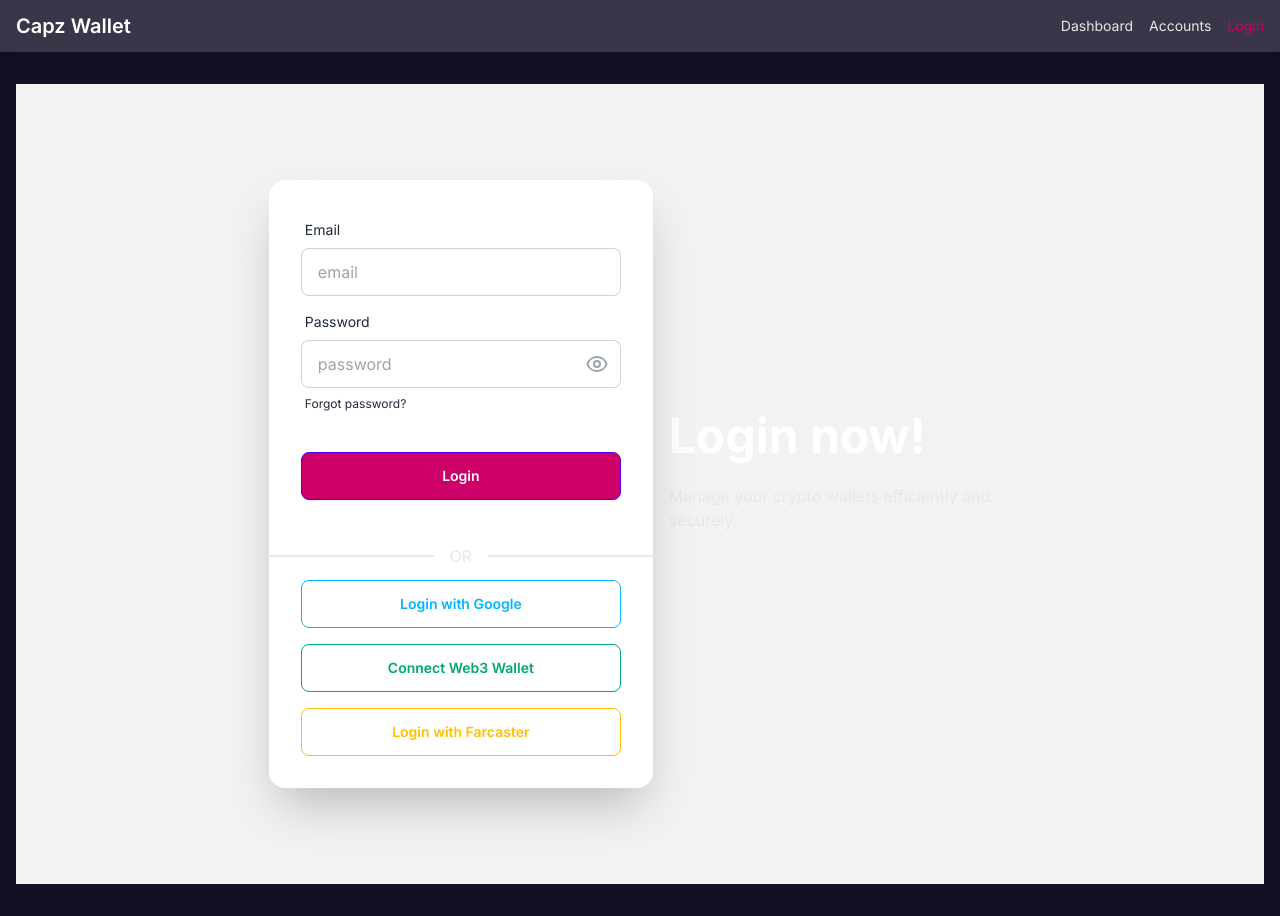
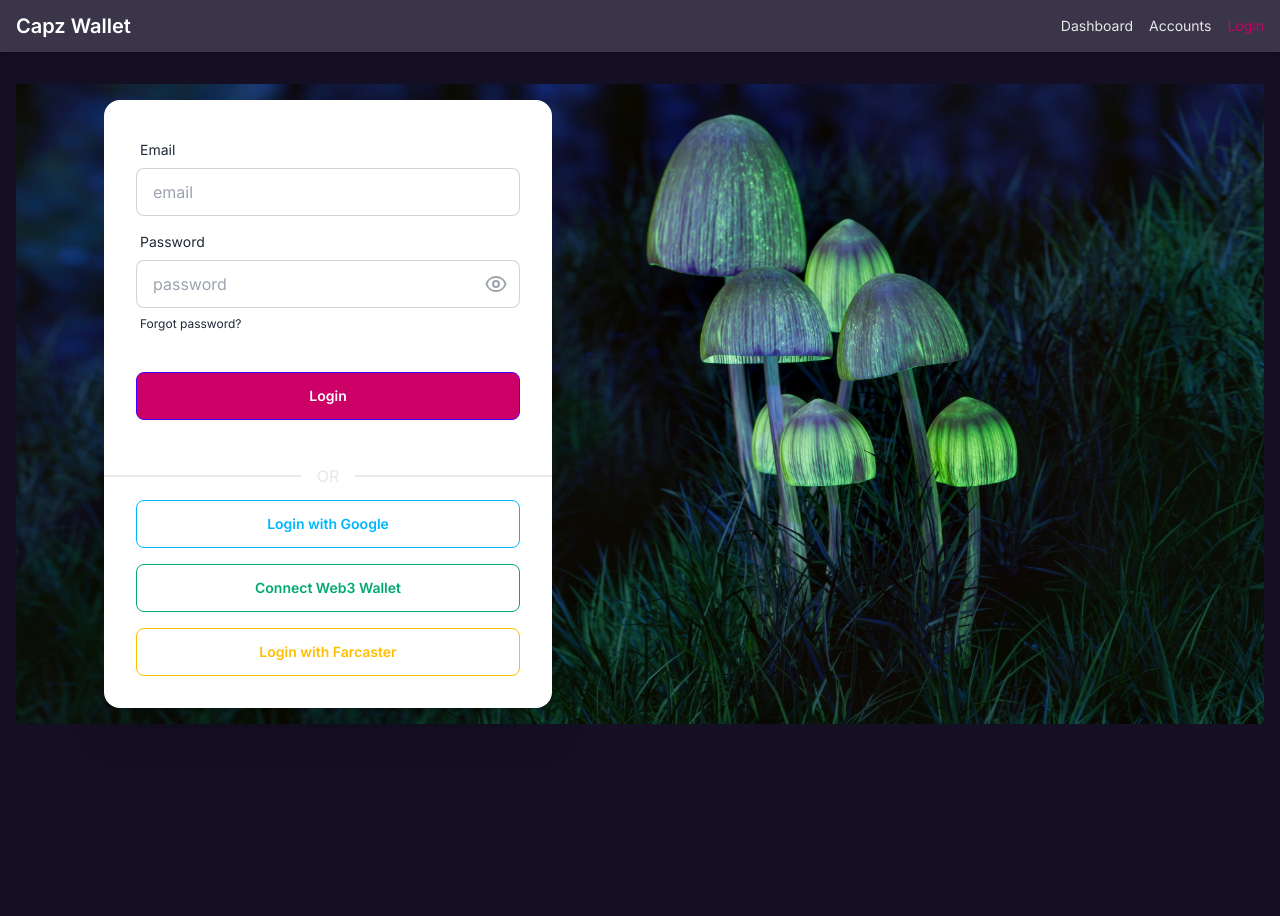
Before and after one commit to syntrofi/capz, a Next.js app: page /login in a window 1280 px wide. Built offline with nearby package versions, Linux system fonts and the light colour scheme.

Commit message:
restyled login screen

```diff
--- a/app/login/page.tsx
+++ b/app/login/page.tsx
@@ -1,10 +1,13 @@
-import React from 'react';
 import LoginForm from '@/components/LoginForm';
 
-export default function LoginPage() {
+const LoginPage: React.FC = () => {
   return (
-    <div className="min-h-screen">
-      <LoginForm />
+    <div className="min-h-screen flex flex-col">
+      <main className="flex-grow">
+        <LoginForm />
+      </main>
     </div>
   );
-}
+};
+
+export default LoginPage;
--- a/components/LoginForm.tsx
+++ b/components/LoginForm.tsx
@@ -37,13 +37,21 @@ const LoginForm: React.FC = () => {
   };
 
   return (
-    <div className="hero min-h-screen bg-base-200">
-      <div className="hero-content flex-col lg:flex-row-reverse">
-        <div className="text-center lg:text-left">
-          <h1 className="text-5xl font-bold">Login now!</h1>
-          <p className="py-6">Manage your crypto wallets efficiently and securely.</p>
-        </div>
-        <div className="card flex-shrink-0 w-full max-w-sm shadow-2xl bg-base-100">
+    <div className="flex-grow flex relative">
+      {/* Background Image */}
+      <Image
+        src="/images/login-background.jpg"
+        alt="Login background"
+        layout="fill"
+        objectFit="cover"
+        quality={100}
+        className="z-0"
+      />
+
+      {/* Left Column - Login Form */}
+      <div className="w-full md:w-1/2 flex items-center justify-center relative z-10 p-4">
+        <div className="w-full max-w-md">
+          <div className="card flex-shrink-0 w-full shadow-2xl bg-base-100">
             <form onSubmit={handleSubmit} className="card-body">
               <div className="form-control">
                 <label className="label">
@@ -122,6 +130,10 @@ const LoginForm: React.FC = () => {
           </div>
         </div>
       </div>
+
+      {/* Right Column - Empty for now */}
+      <div className="hidden md:block w-1/2"></div>
+    </div>
   );
 };
 
```
Also changed, not shown: public/images/login-background.jpg (added), vercel.json. Lines whose indentation alone changed are shown as unchanged.
